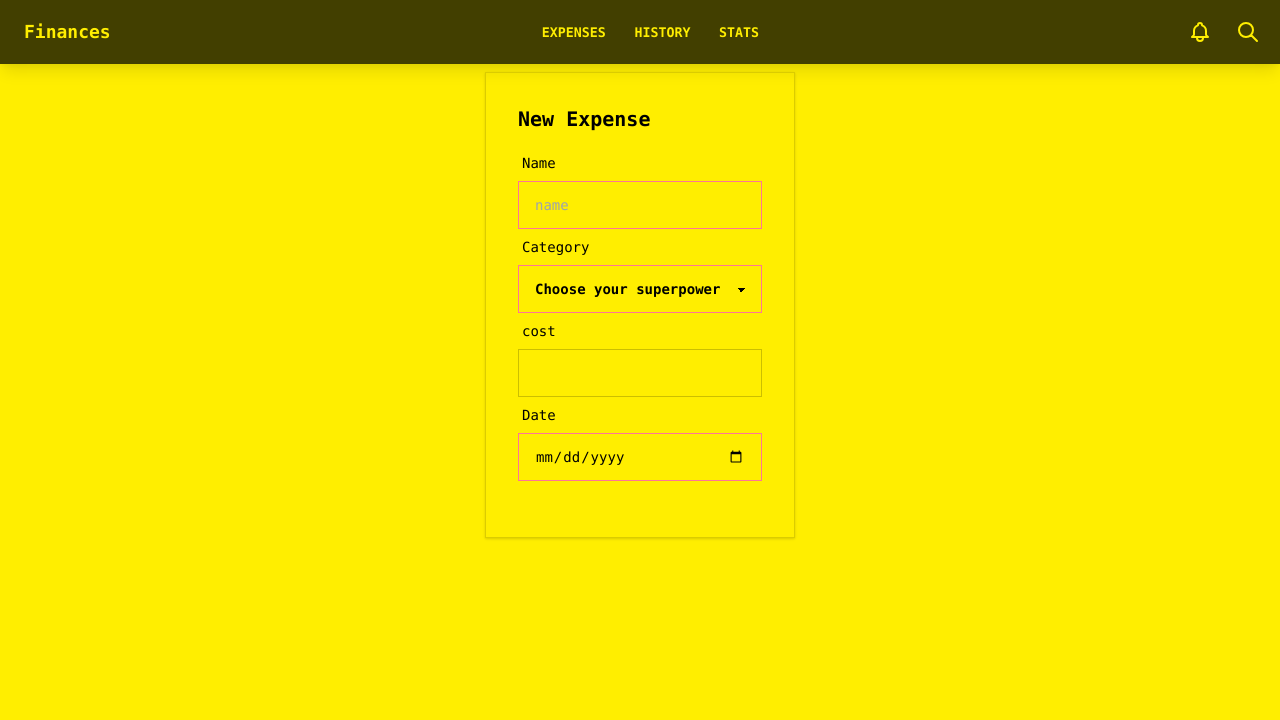
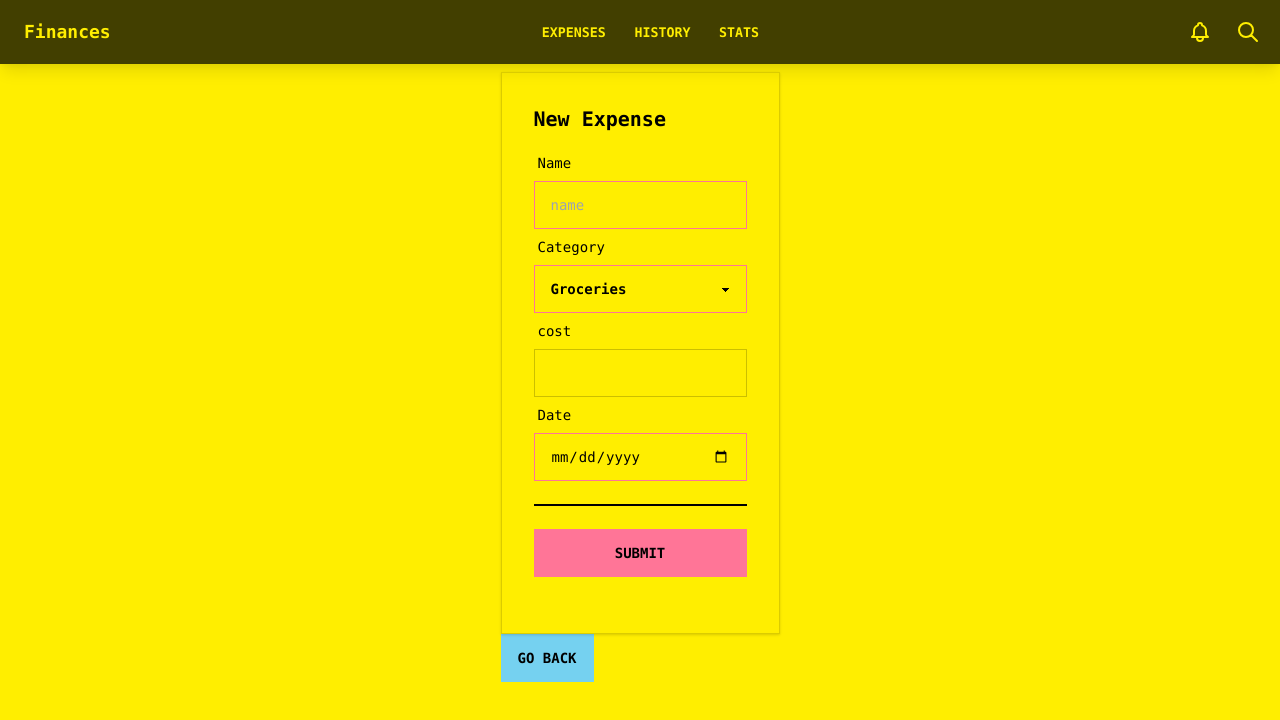
Before and after one commit to wleklinskimateusz/Finance, a React (Create React App) app in the folder client/: page /expenses/new in a window 1280 px wide. Shown: the top 720 px of the page. Built offline with nearby package versions, Linux system fonts and the light colour scheme.

Commit message:
add navigation to newForm, add alert and clearing when successful.

```diff
--- /dev/null
+++ b/client/src/Components/Expenses/NewExpenseForm.jsx
@@ -0,0 +1,56 @@
+import {useForm} from "react-hook-form";
+import {useGetCategories} from "../../services/useGetCategories";
+
+export function NewExpenseForm(props) {
+    const {register, handleSubmit, reset} = useForm();
+    const categories = useGetCategories();
+    function onSubmit(data) {
+        props.onSubmit(data);
+        reset();
+    }
+
+    return (
+
+        <form onSubmit={handleSubmit(onSubmit)}>
+            <div className="form-control">
+                <label className="label">
+                    <span className="label-text">Name</span>
+                </label>
+                <input placeholder="name" className="input input-primary input-bordered"
+                       type="text" {...register("name", {required: true})}/>
+            </div>
+            <div className="form-control">
+                <label className="label">
+                    <span className="label-text">Category</span>
+                </label>
+                <select {...register("category", {required: true})}
+                        className="select select-bordered select-primary w-full max-w-xs">
+                    {categories.map(category => (
+                        <option key={category}>{category}</option>
+                    ))}
+
+                </select>
+
+            </div>
+            <div className="form-control">
+                <label className="label">
+                    <span className="label-text">cost</span>
+                </label>
+                <input {...register("cost", {required: true, min: 0, max: 2000})} type="number" step="0.01"
+                       className="input input-bordered"/>
+            </div>
+            <div className="form-control">
+                <label className="label">
+                    <span className="label-text">Date</span>
+                </label>
+                <input {...register("date", {required: true})} type="date" className="input input-primary"/>
+            </div>
+            <div className={"divider"}/>
+            <div className={"form-control"}>
+                <input type={"submit"} className={"btn btn-primary"} value={"Submit"}/>
+            </div>
+
+
+        </form>
+    )
+}
--- a/client/src/Components/Pages/Expenses/ExpenseList.jsx
+++ b/client/src/Components/Pages/Expenses/ExpenseList.jsx
@@ -1,10 +1,18 @@
 import {useGetExpenses} from "../../../services/useGetExpenses";
 import {Table} from "../../common/Table";
 import {TableRow} from "../../common/TableRow";
+import {Link} from "react-router-dom";
 
 export function ExpenseList() {
     const rows = useGetExpenses();
     return (
+        <div className={"flex flex-col justify-center items-center"}>
+            <div className={"divider"} />
+            <div>
+                <Link to={"/expenses/new"} className={"btn btn-secondary"}>New Expense</Link>
+            </div>
+            <div className={"divider"} />
+
             <div>
                 <Table headers={(
                     <tr>
@@ -16,9 +24,12 @@ export function ExpenseList() {
                     </tr>)
                 }>
                     {rows.map(item => (
-                    <TableRow number={item.number} key={item.number} cols={Object.values(item.cols)} url="expenses"/>))}
+                        <TableRow number={item.number} key={item.number} cols={Object.values(item.cols)}
+                                  url="expenses"/>))}
 
                 </Table>
             </div>
+
+        </div>
     )
 }
--- a/client/src/Components/Pages/Expenses/NewExpense.jsx
+++ b/client/src/Components/Pages/Expenses/NewExpense.jsx
@@ -1,43 +1,30 @@
 import {Card} from "../../common/Card"
+import {NewExpenseForm} from "../../Expenses/NewExpenseForm";
+import {useState} from "react";
+import {Alert} from "../../common/Alert";
+import {Link} from "react-router-dom";
 
 export function NewExpense() {
+
+    const [successful, setSuccessful] = useState(false);
     return (
+
         <div className="flex justify-center">
-            <Card title="New Expense">
-                <div className="form-control">
-                    <label className="label">
-                        <span className="label-text">Name</span>
-                    </label>
-                    <input placeholder="name" className="input input-primary input-bordered" type="text"/>
+            <div className={"col-auto"}>
+                {successful && (<>
+                    <Alert>New Expense Added!</Alert>
+                    <div className={"divider"} />
+                    </>
+                    )}
+                <Card title="New Expense">
 
-
-                </div>
-                <div className="form-control">
-                    <label className="label">
-                        <span className="label-text">Category</span>
-                    </label>
-                    <select className="select select-bordered select-primary w-full max-w-xs">
-                        <option disabled="disabled" selected="selected">Choose your superpower</option>
-                        <option>telekinesis</option>
-                        <option>time travel</option>
-                        <option>invisibility</option>
-                    </select>
-
-                </div>
-                <div className="form-control">
-                    <label className="label">
-                        <span className="label-text">cost</span>
-                    </label>
-                    <input type="number" className="input input-bordered"/>
-                </div>
-                <div className="form-control">
-                    <label className="label">
-                        <span className="label-text">Date</span>
-                    </label>
-                    <input type="date" className="input input-primary"/>
-                </div>
-
-            </Card>
+                    <NewExpenseForm onSubmit={(data) => {
+                        console.log(data)
+                        setSuccessful(true);
+                    }}/>
+                </Card>
+                <Link to={"/expenses/list"} className={"btn btn-secondary"}>Go Back</Link>
+            </div>
         </div>
 
     )
--- /dev/null
+++ b/client/src/Components/common/Alert.jsx
@@ -0,0 +1,10 @@
+export function Alert(props) {
+    return (
+        <div className="alert alert-success">
+            <div className="flex-1">
+
+                <label>{props.children}</label>
+            </div>
+        </div>
+    )
+}
--- /dev/null
+++ b/client/src/services/useGetCategories.jsx
@@ -0,0 +1,9 @@
+import {useGetExpenses} from "./useGetExpenses";
+
+export function useGetCategories() {
+    const expenses = useGetExpenses();
+
+    return [...new Set(expenses.map(item => item.cols.category))]
+
+
+}
--- a/client/src/services/useGetExpenses.jsx
+++ b/client/src/services/useGetExpenses.jsx
@@ -17,6 +17,15 @@ export function useGetExpenses() {
                 category: "Groceries",
                 cost: 29.34
             }
+        },
+        {
+            number: 3,
+            cols: {
+                name: "Krakus",
+                date: (new Date(2021, 12, 21)).toLocaleDateString(),
+                category: "Diner",
+                cost: 16.28
+            }
         }
     ]
 }
```
Also changed, not shown: client/package.json (+9 -8 lines), 1 other file (tests, documents, lock files or other folders). Lines whose indentation alone changed are shown as unchanged.
